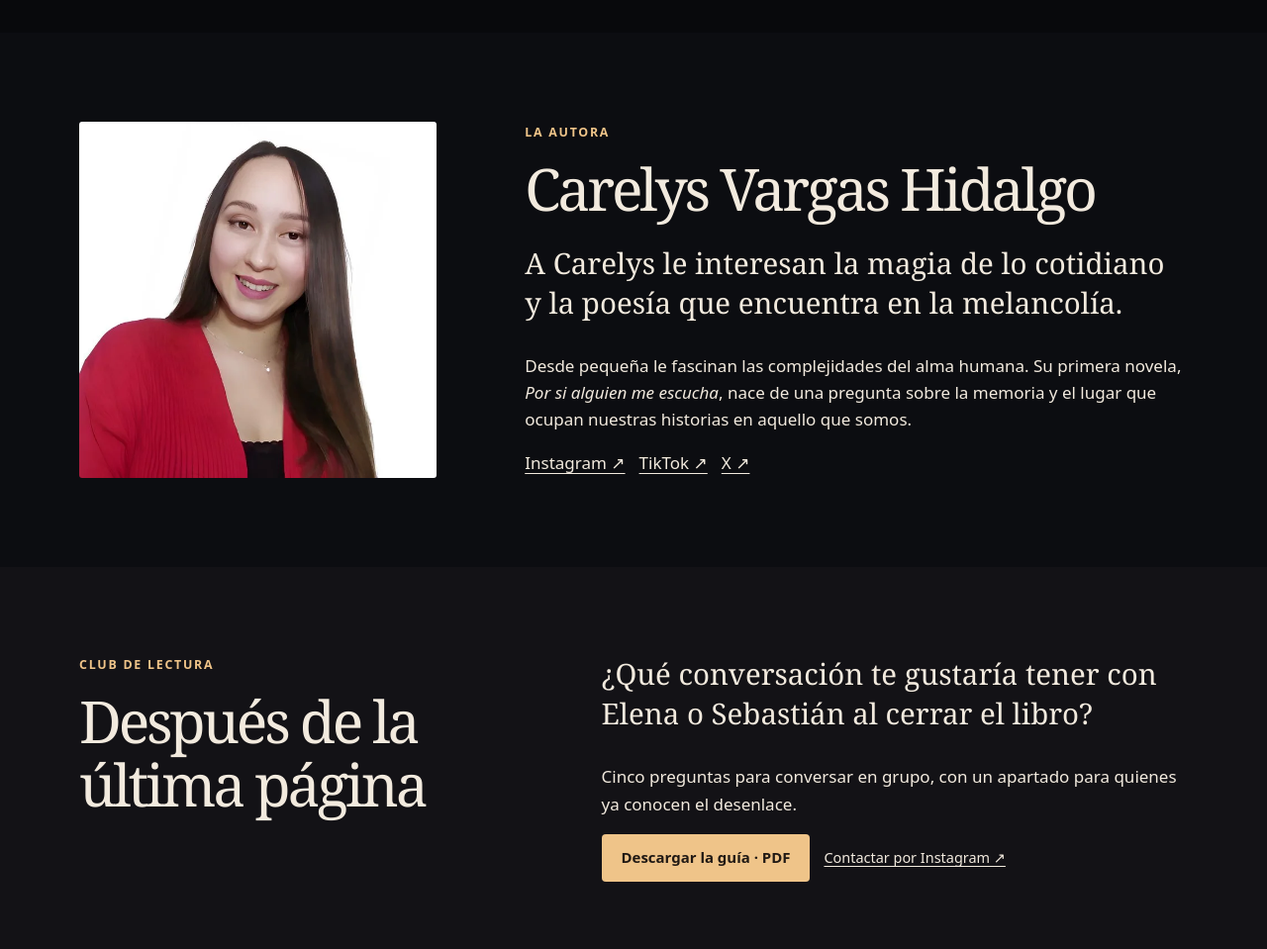
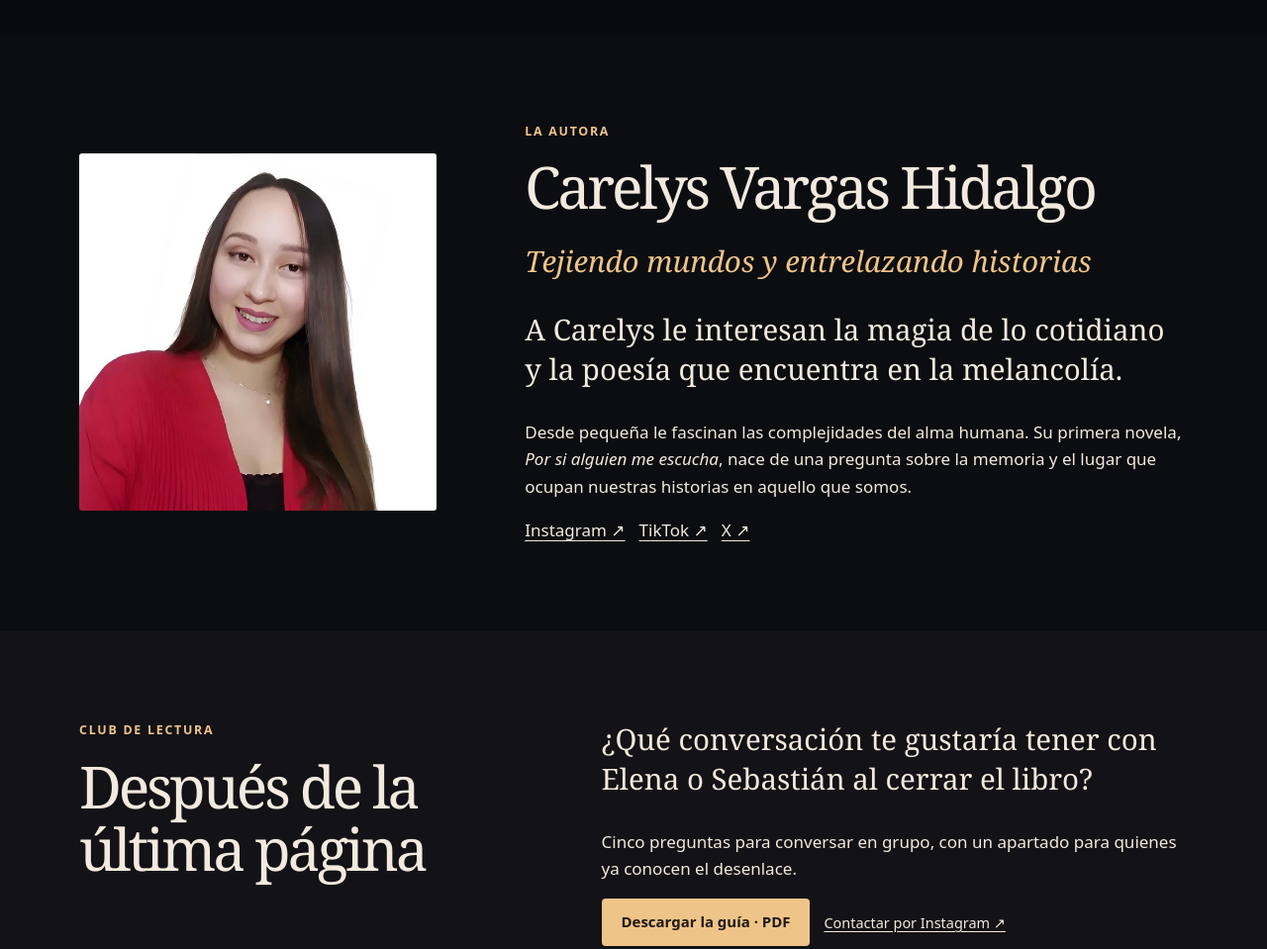
Before and after one commit to movidasst/carelys, a plain HTML site: page index.html in a window 1280 px wide. Shown: the part 2120-3079 px from the top of the page at 99% size. Drawn offline with Linux system fonts and the light colour scheme; no server answers.

Commit message:
Incorpora la frase de Carelys junto a su nombre

```diff
--- a/index.html
+++ b/index.html
@@ -17,7 +17,8 @@
 <section class="hero"><div class="wrap hero-grid"><div><p class="kicker">La primera novela de Carelys Vargas</p><h1>Por si alguien<br><em>me escucha</em></h1><p class="lead">Elena y Sebastián tienen que elegir. Cruzar el portal hacia lo desconocido o cerrarlo para siempre.</p><div class="actions"><a class="btn gold" href="https://read.amazon.com/sample/B0FLF6CT9F?clientId=share">Leer el primer capítulo</a><a class="btn outline" href="https://a.co/d/2Zwznwr">Comprar en Amazon ↗</a></div><p class="genres">Fantasía · Romance · Distopía</p></div><figure class="book"><img id="cover" src="media/cubierta.webp" width="971" height="1500" alt="Cubierta de Por si alguien me escucha. Una mujer frente a un portal iluminado."><figcaption><button id="flip">Ver contracubierta ↻</button></figcaption></figure></div></section>
 <section id="sinopsis" class="paper"><div class="wrap split"><div><p class="kicker">La novela</p><h2>¿Renunciarías a la última esperanza?</h2></div><div><p class="intro">El mundo de Elena y Sebastián está al borde del colapso. El tiempo y el espacio han dejado de ser fronteras, y algo más profundo que la memoria aún los une.</p><p>Entre la multitud se alza una voz para quienes todavía pueden quedarse, luchar y recordar. ¿Qué queda de nosotros cuando los recuerdos empiezan a desvanecerse?</p><dl><dt>Autora</dt><dd>Carelys Vargas Hidalgo</dd><dt>Editorial</dt><dd>Teluria Editores</dd><dt>ISBN de la edición impresa</dt><dd>9798296760760</dd><dt>Idioma</dt><dd>Español</dd></dl></div></div></section>
 <section id="trailer" class="cinema"><div class="wrap"><p class="kicker">Por si alguien me escucha</p><h2>Tráiler de la novela</h2><iframe width="560" height="315" loading="lazy" src="https://www.youtube.com/embed/ciTFFUCd5X0?si=LEnqJofQRlpAc7ni" title="Tráiler de Por si alguien me escucha" allow="accelerometer; autoplay; clipboard-write; encrypted-media; gyroscope; picture-in-picture; web-share" referrerpolicy="strict-origin-when-cross-origin" allowfullscreen></iframe><a href="https://www.youtube.com/watch?v=ciTFFUCd5X0">Ver en YouTube ↗</a></div></section>
-<section class="paper" id="autora"><div class="wrap portrait"><img loading="lazy" src="media/carelys.webp" width="640" height="640" alt="Carelys Vargas"><div><p class="kicker">La autora</p><h2>Carelys Vargas Hidalgo</h2><p class="intro">A Carelys le interesan la magia de lo cotidiano y la poesía que encuentra en la melancolía.</p><p>Desde pequeña le fascinan las complejidades del alma humana. Su primera novela, <em>Por si alguien me escucha</em>, nace de una pregunta sobre la memoria y el lugar que ocupan nuestras historias en aquello que somos.</p><div class="actions"><a href="https://www.instagram.com/carelysvargas/">Instagram ↗</a><a href="https://www.tiktok.com/@porsialguienmeesc">TikTok ↗</a><a href="https://x.com/carelysvargas">X ↗</a></div></div></div></section>
+<section class="paper" id="autora"><div class="wrap portrait"><img loading="lazy" src="media/carelys.webp" width="640" height="640" alt="Carelys Vargas"><div><p class="kicker">La autora</p><h2>Carelys Vargas Hidalgo</h2>
+<p class="intro" style="color:var(--gold)"><em>Tejiendo mundos y entrelazando historias</em></p><p class="intro">A Carelys le interesan la magia de lo cotidiano y la poesía que encuentra en la melancolía.</p><p>Desde pequeña le fascinan las complejidades del alma humana. Su primera novela, <em>Por si alguien me escucha</em>, nace de una pregunta sobre la memoria y el lugar que ocupan nuestras historias en aquello que somos.</p><div class="actions"><a href="https://www.instagram.com/carelysvargas/">Instagram ↗</a><a href="https://www.tiktok.com/@porsialguienmeesc">TikTok ↗</a><a href="https://x.com/carelysvargas">X ↗</a></div></div></div></section>
 <section id="lectores" class="club"><div class="wrap split"><div><p class="kicker">Club de lectura</p><h2>Después de la última página</h2></div><div><p class="intro">¿Qué conversación te gustaría tener con Elena o Sebastián al cerrar el libro?</p><p>Cinco preguntas para conversar en grupo, con un apartado para quienes ya conocen el desenlace.</p><div class="actions"><a class="btn gold" href="media/guia-de-lectura.pdf" download>Descargar la guía · PDF</a><a href="https://www.instagram.com/carelysvargas/">Contactar por Instagram ↗</a></div></div></div></section>
 <section id="resenas" class="paper"><div class="wrap split"><div><p class="kicker">Reseñas</p><h2>Voces de los lectores</h2></div><div><p id="review-state" role="status">Cargando reseñas…</p><div id="reviews"></div><details><summary>Escribir mi reseña</summary><form id="review-form"><label>Tu nombre<input name="nombre" required maxlength="100" autocomplete="given-name"></label><label>Tu valoración<select name="valoracion" required><option value="">Elige una puntuación</option><option value="5">5 estrellas</option><option value="4">4 estrellas</option><option value="3">3 estrellas</option><option value="2">2 estrellas</option><option value="1">1 estrella</option></select></label><label>Tu opinión<textarea name="opinion" required maxlength="3000" rows="4"></textarea></label><button class="btn dark">Enviar reseña</button><p role="status" id="send-state"></p></form></details></div></div></section>
 <section id="aurea" class="puzzle"><div class="wrap split"><div><p class="kicker">Arquitectura del destino</p><h2>AUREA</h2><p>¿Llegaste a la página 213? Descifra la secuencia para descubrir un mensaje y descargar el fondo exclusivo.</p></div><div><p class="sequence">1, 1, 2, 3, 5…</p><form id="key-form"><label>¿Qué número sigue?<input name="clave" required autocomplete="off"></label><button class="btn gold">Probar la clave</button></form><details><summary>Ver una pista</summary><p>Suma los dos números anteriores.</p></details><p role="status" id="key-state"></p><div id="reward" hidden><blockquote>«La proporción divina está en todos nosotros, Elena. No lo olvides».</blockquote><a href="https://drive.google.com/uc?id=1susKpdOCmfRqfJvsWZ5yjWpWZIyEMnKj&amp;export=download">Descargar fondo exclusivo ↓</a></div></div></div></section>
```
